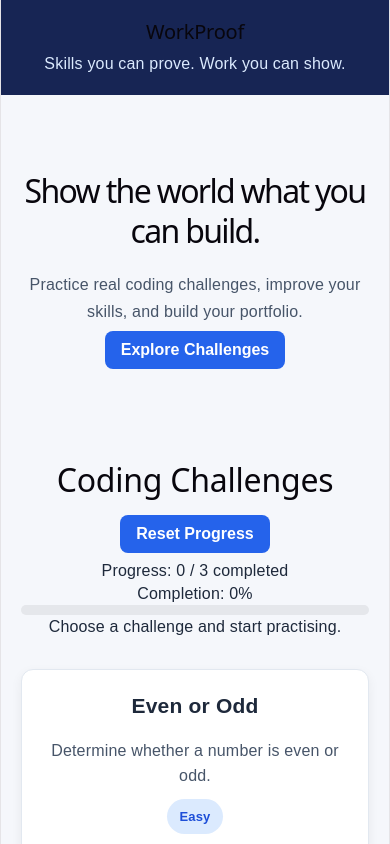
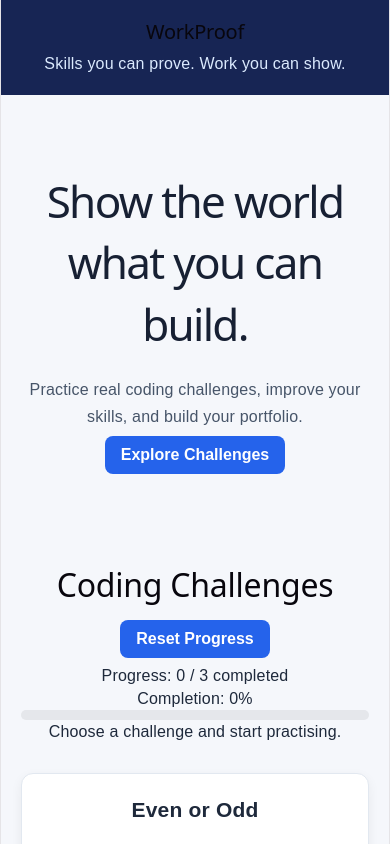
Before and after one commit to b-varshini160305/WorkProof, a React (Vite) app: page / in a window 390 px wide. Shown: the top 844 px of the page. Built offline with nearby package versions, Linux system fonts and the light colour scheme.

Commit message:
Improve heading visibility

```diff
--- a/src/App.css
+++ b/src/App.css
@@ -171,11 +171,16 @@ button:hover {
     padding: 16px;
   }
 
-  main h1 {
-    font-size: 32px;
-    line-height: 1.25;
-    overflow-wrap: break-word;
-  }
+ main h1 {
+  font-size: 44px;
+  margin-bottom: 20px;
+  line-height: 1.4;
+  color: #172033;
+  opacity: 1;
+  visibility: visible;
+  position: relative;
+  z-index: 1;
+}
 
   main p {
     font-size: 16px;
```
